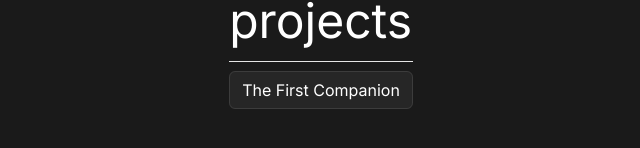
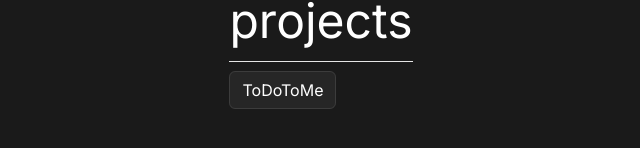
Before and after one commit to itsYaraso/portfolio, a Next.js app: page / in a window 1280 px wide. Shown: the part 2030-2178 px from the top of the page, without its empty margins (319-959 px from the left). Built offline with nearby package versions, Linux system fonts and the light colour scheme.

Commit message:
added naming for todo application

```diff
--- a/src/app/sections/projects.tsx
+++ b/src/app/sections/projects.tsx
@@ -9,7 +9,7 @@
 
             <div className="group mb-6">
                 <span className="w-full gap-2 px-3 py-2 border border-white rounded-md bg-neutral-50 bg-opacity-5 border-opacity-10 p-4 text-center">
-                    <a href="https://github.com/itsYaraso/todotome" target="_blank"> <button>The First Companion</button> </a>
+                    <a href="https://github.com/itsYaraso/todotome" target="_blank"> <button>ToDoToMe</button> </a>
                 </span>
                 <span className="group-hover:opacity-100 transition-opacity
                  bg-neutral-900 px-1 border rounded-md absolute opacity-0 m-8 mx-auto text-wrap max-w-xs"
```
